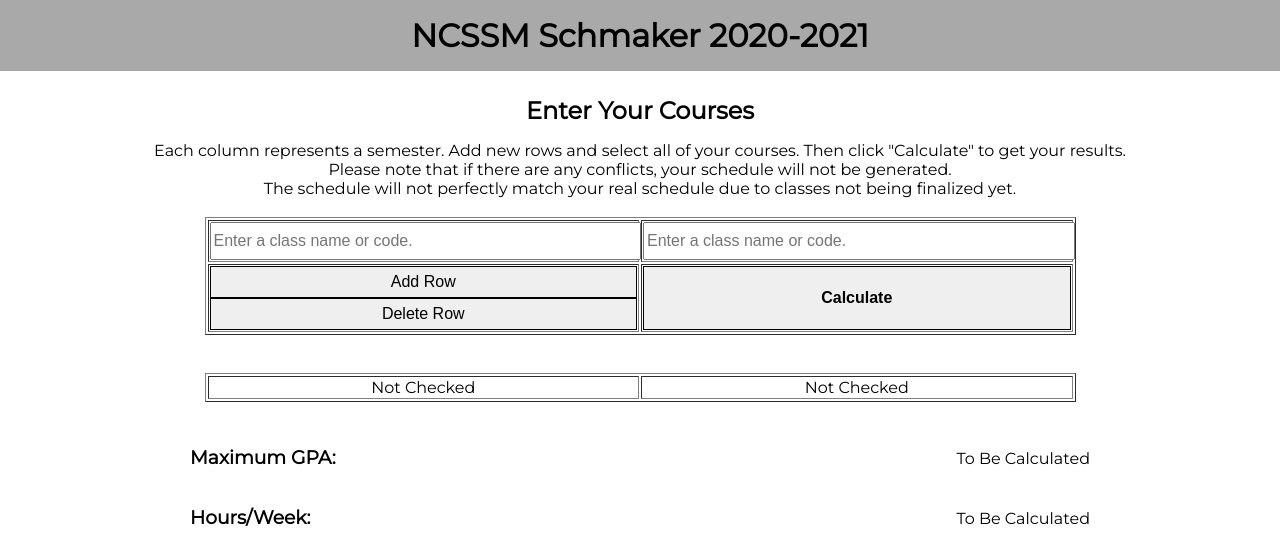
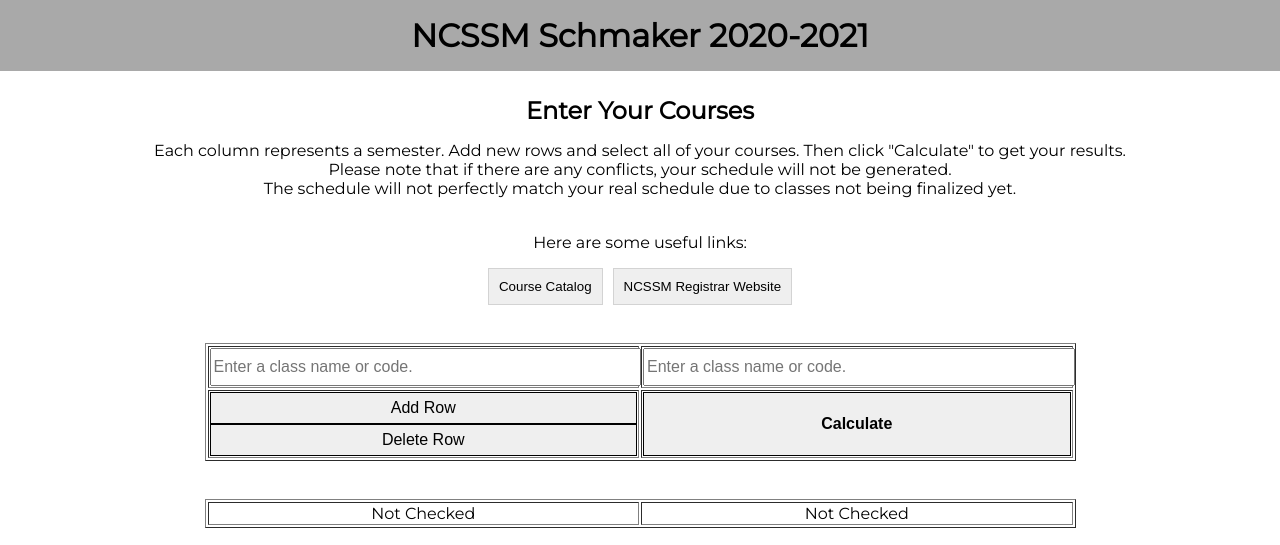
Before and after one commit to ArvinSKushwaha/Schmaker2019-2020-master, a Flask app: page / in a window 1280 px wide. Shown: the top 545 px of the page. Run offline with Flask 2, Linux system fonts and the light colour scheme.

Commit message:
Added Links + Transitions

```diff
--- a/static/index.css
+++ b/static/index.css
@@ -1033,3 +1033,23 @@ h3 {
         page-break-inside: avoid !important;
     }
 }
+
+.linker {
+	padding: 10px;
+	border: 1px solid lightgray;
+	margin-left: 5px;
+	margin-right: 5px;
+	transition: 0.25s ease-in-out all;
+}
+
+.linker:hover {
+	background-color: lightgray;
+}
+
+td > * {
+	transition: 0.25s ease-in-out all;
+}
+
+td > button:hover{
+	background: lightgrey;
+}
--- a/templates/index.2.html
+++ b/templates/index.2.html
@@ -17,6 +17,9 @@
     <h1>Enter Your Courses</h1>
     Each column represents a semester. Add new rows and select all of your courses. Then click "Calculate" to get your results.<br> Please note that if there are any conflicts, your schedule will not be generated. <br> The schedule will not perfectly
     match your real schedule due to classes not being finalized yet.<br><br>
+    <p align="center">Here are some useful links:</p>
+    <button align="center" class="linker" onclick='window.location.href="https://uniapp.ncssm.edu/registrar/catalog/course_catalog_beta1.3.1.php"'>Course Catalog</button><button align="center" onclick='window.location.href="https://registrar.ncssm.edu"' class="linker">NCSSM Registrar Website</button>
+    <br><br><br>
     <form class="form">
         <table border='1' align='center' class='entryTable'>
             <tbody id='mainTable'>
```
